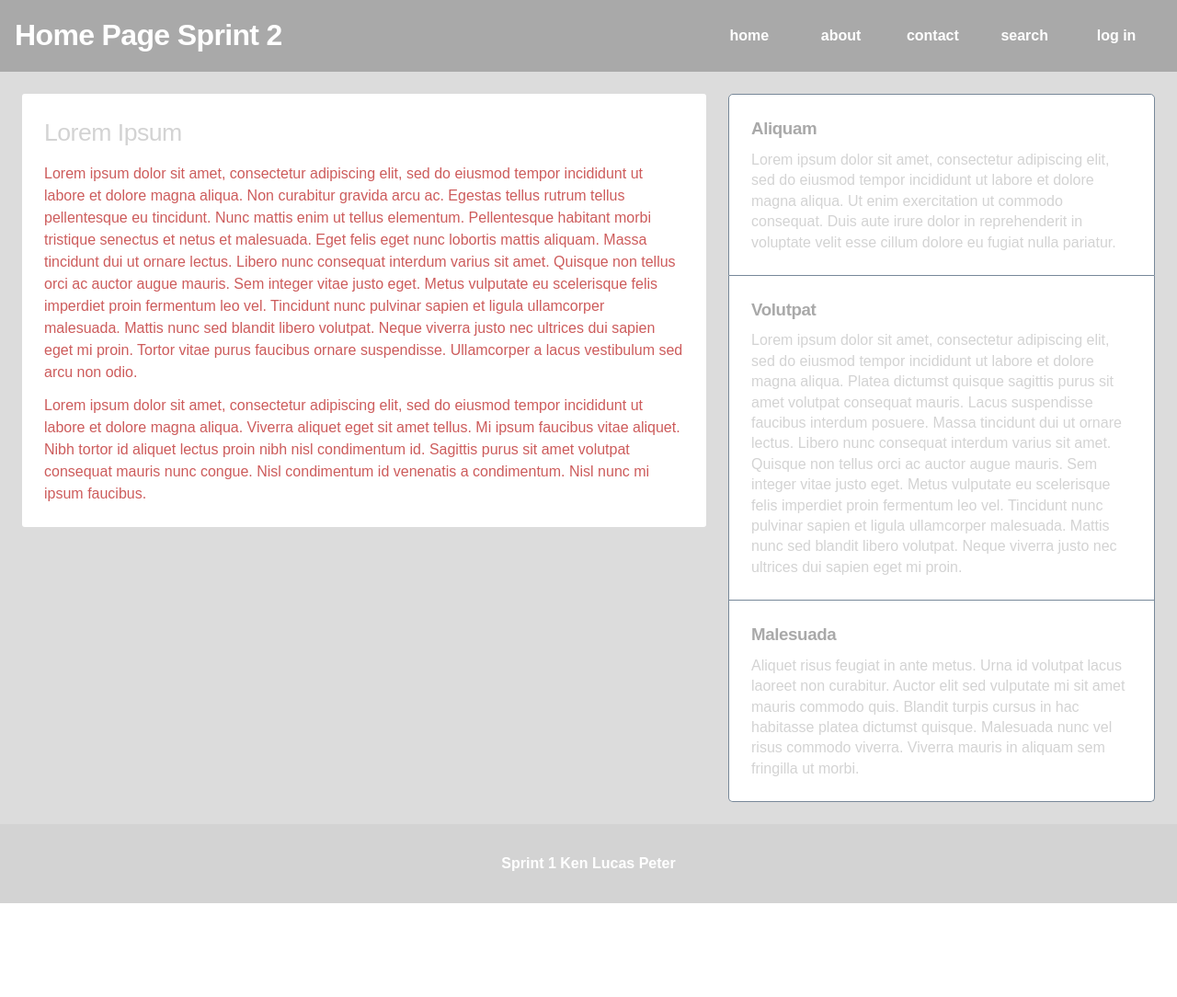
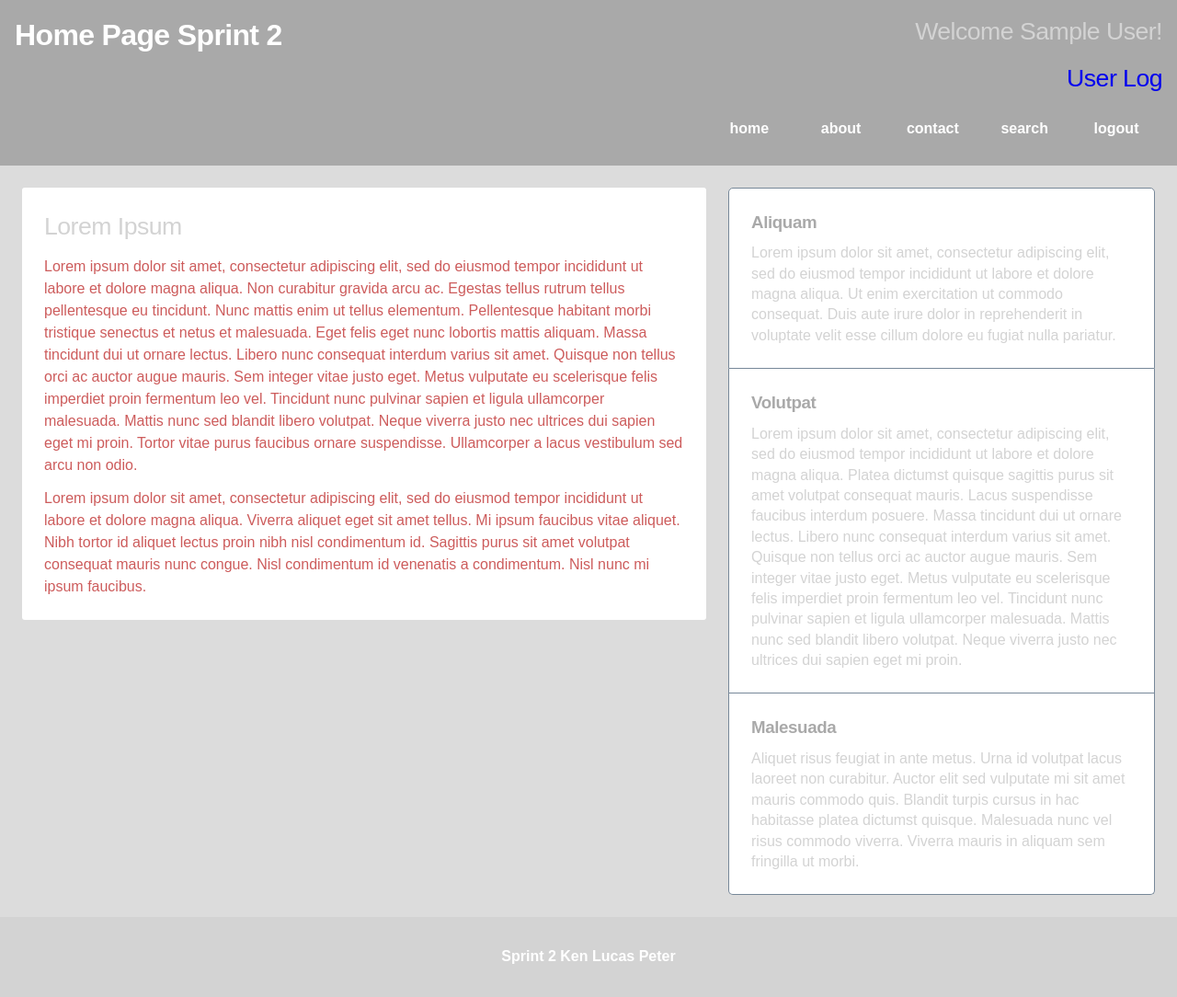
Before and after one commit to uwspgrps/sprint2, a PHP site: page /index.php in a window 1280 px wide. Shown: the whole page at 92% size. Before the commit the page ends 982 px from the top, so only its background shows below. Run offline with PHP 8.4, Linux system fonts and the light colour scheme; the visitor is signed in with stand-in values (Sample User, id 1).

Commit message:
userlog button added

```diff
--- a/sprint2/sprint2/index.php
+++ b/sprint2/sprint2/index.php
@@ -1,3 +1,7 @@
+<?php
+// Start the session
+session_start();
+?>
 <?php
 require_once("templates/Template.php");
 $page = new Template("Index");
@@ -10,24 +14,26 @@ print "
 	<h1>Home Page Sprint 2</h1>";
 if(isset($_SESSION['isLoggedIn'])){
 	if($_SESSION['isLoggedIn'] == true){
-		print "<h2>Welcome " . $_SESSION['realName'] . "!</h2>";
+		print "<h2 align='right'>Welcome " . $_SESSION['realName'] . "!</h2>";
+		print "<h2 align='right'><a href=userlog.php>User Log</a></h2>";
+		print "<nav>";
+
+
 	}
 }
 
 
 print "
-  <nav>
+
 	<a href=index.php>Home</a>
     <a href=asgnabout.php>About</a>
     <a href=contactus.php>Contact</a>
 	<a href=booksearch.php>Search</a>";
-
 if(isset($_SESSION['isLoggedIn'])){
 	if($_SESSION['isLoggedIn'] == true){
-		print "<a href=userlog.php>User Database</a>";  // should print this when logged in so you can access DB page.
-														// just need to verify admin log in, but i cant get any session stuff to work
-														// if you just type in cnmtsrv2.uwsp.edu/~yourpath/userlog.php it pulls data fine though
+
 		print "<a href=logoff.php>Logout</a>";
+
 	}else{
 		print "<a href=login.php> Log In</a>";
 	}
@@ -78,7 +84,7 @@ print "
     </div>
   </aside>
   </main>
-  <footer>Sprint 1 Ken Lucas Peter</footer>
+  <footer>Sprint 2 Ken Lucas Peter</footer>
   ";
 print $page->getBottomSection();
 ?>
```
